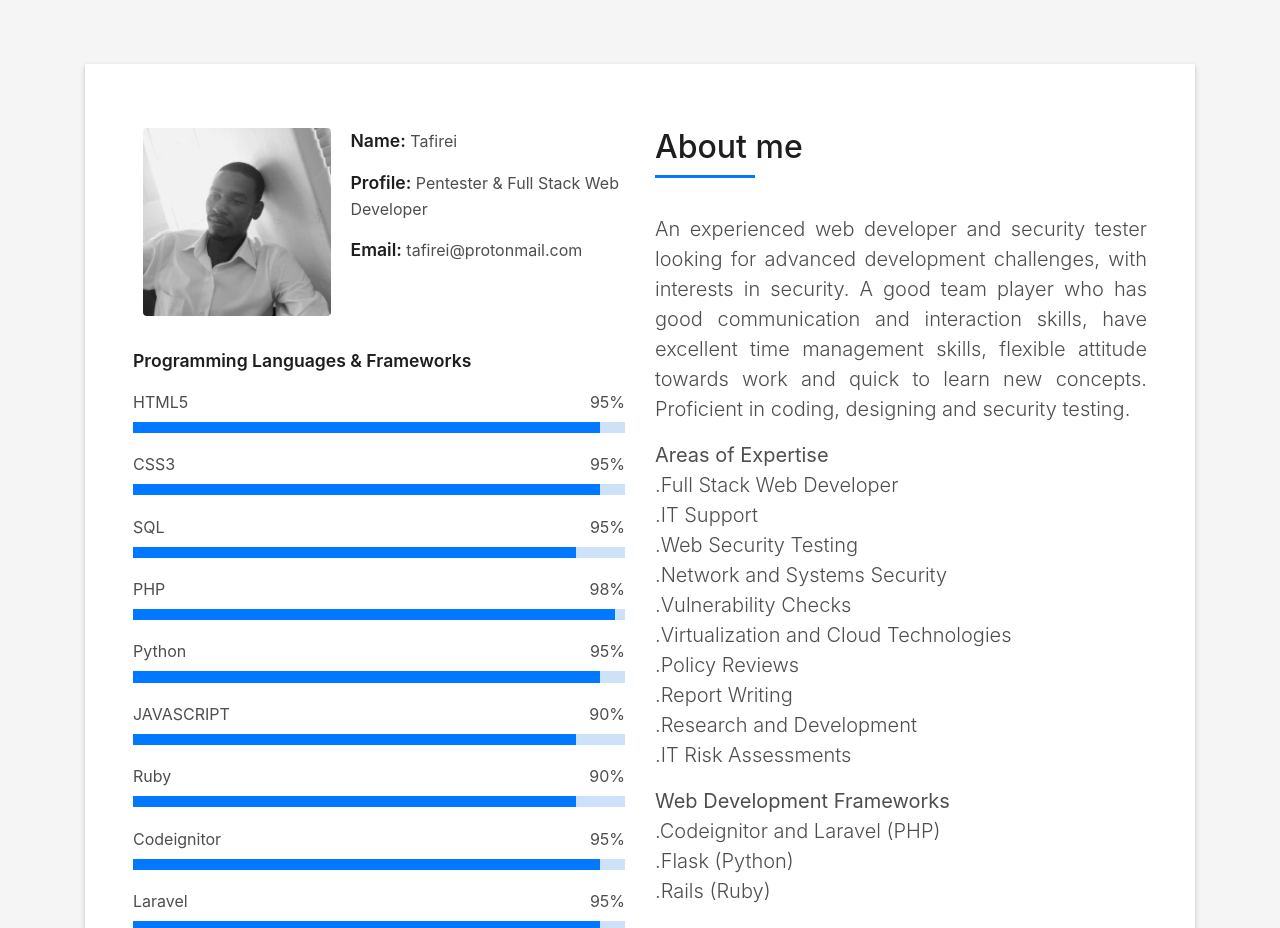
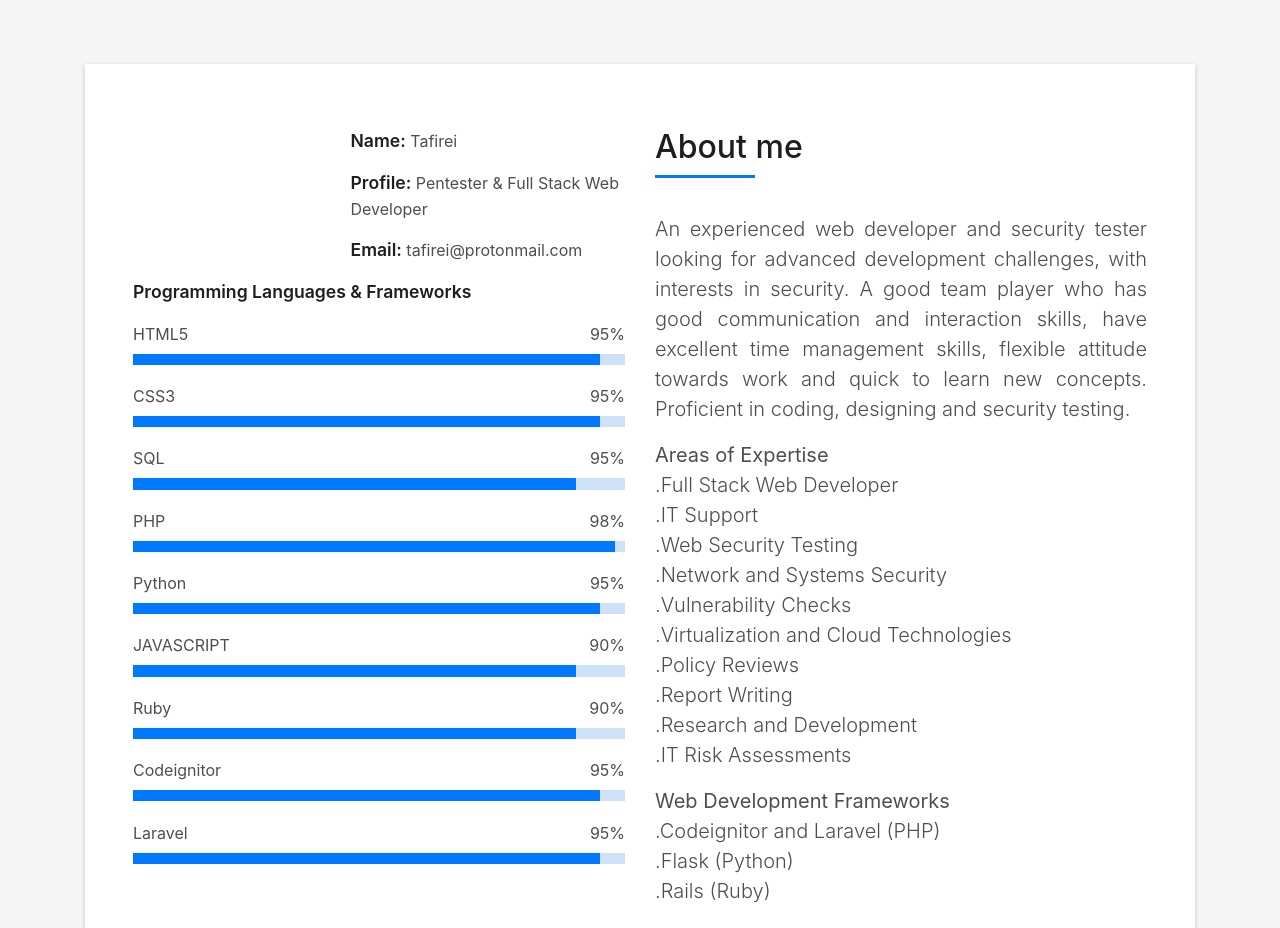
Before and after one commit to tafirei/tafirei, a plain HTML site: page index.html in a window 1280 px wide. Shown: the part 800-1728 px from the top of the page. Drawn offline with Linux system fonts and the light colour scheme; files whose address does not match are found by name.

Commit message:
Update index.html
im

```diff
--- a/index.html
+++ b/index.html
@@ -79,7 +79,7 @@
 		<div class="row">
                   <div class="col-sm-6 col-md-5">
                     <div class="about-img">
-                      <img src="img/intro.jpg" class="img-fluid rounded b-shadow-a" alt="">
+                      <!--<img src="img/intro.jpg" class="img-fluid rounded b-shadow-a" alt="">-->
                     </div>
                   </div>
                   <div class="col-sm-6 col-md-7">
```
